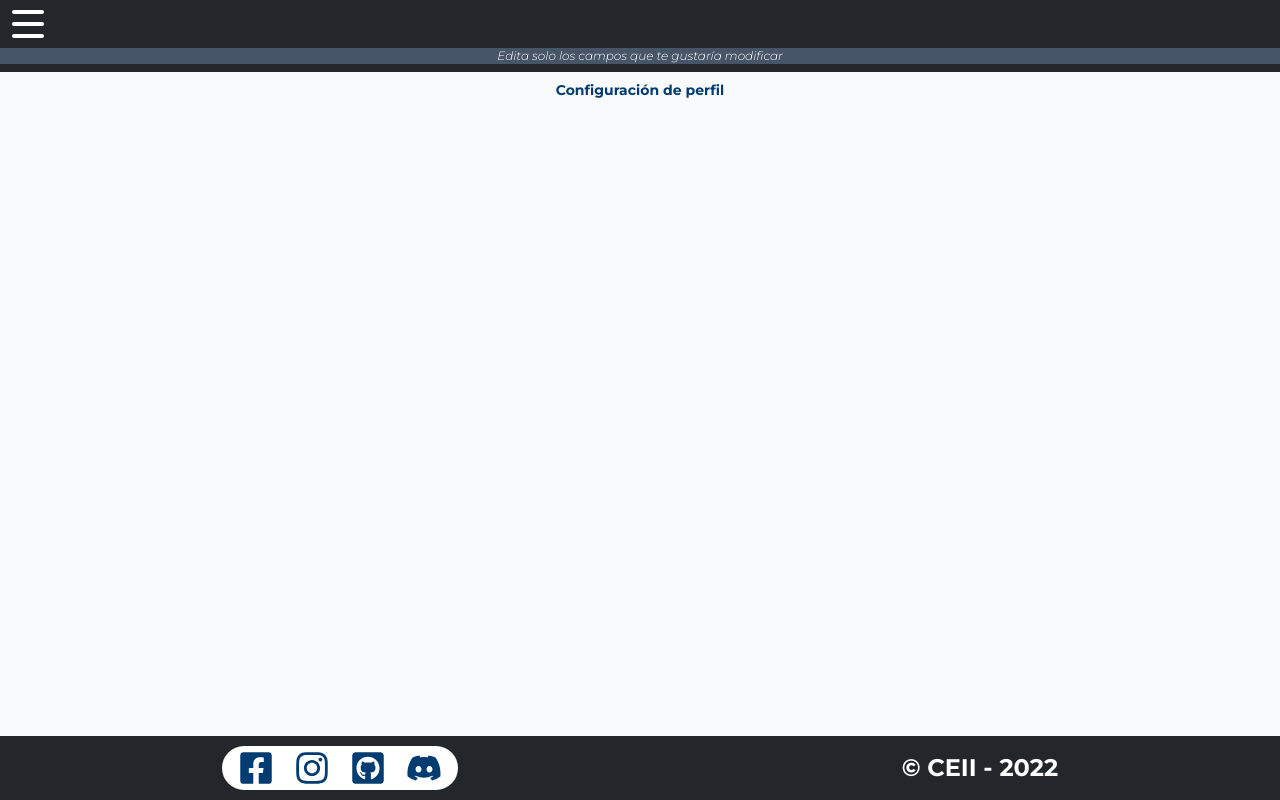
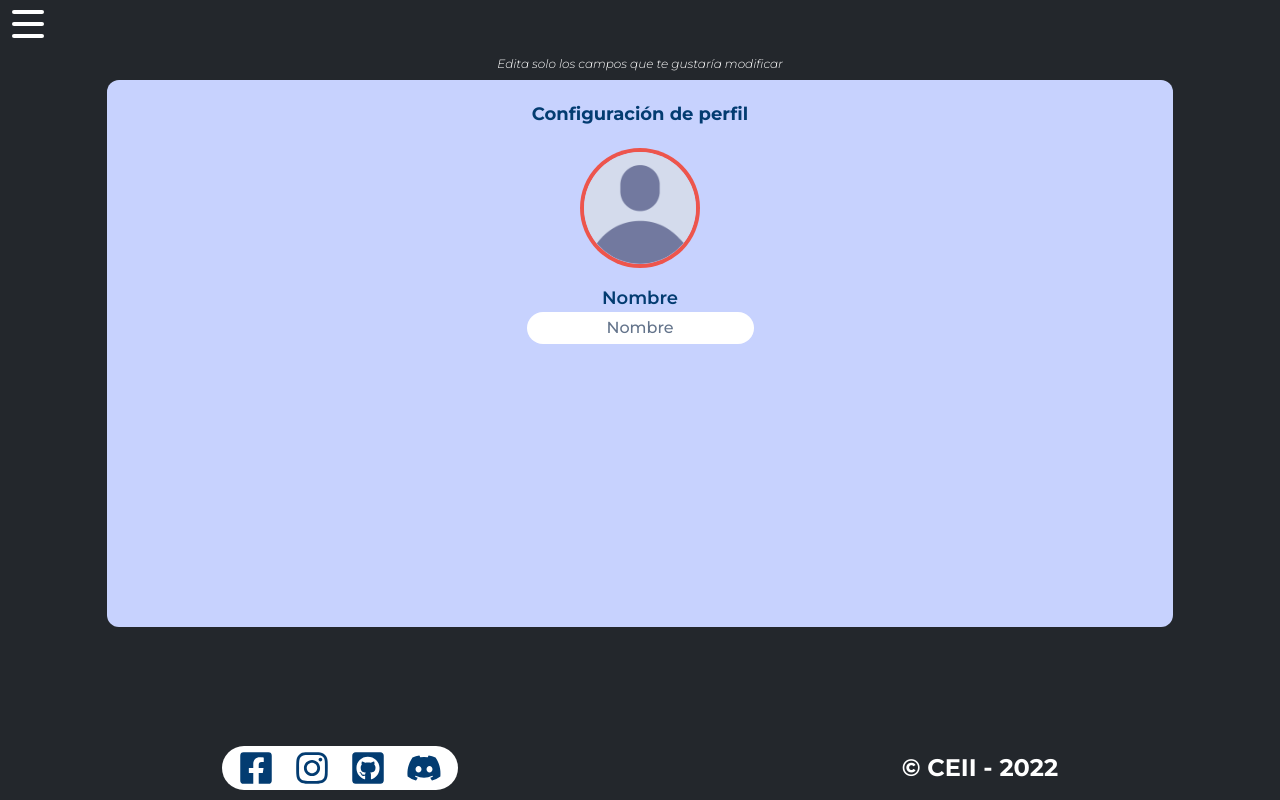
Before and after one commit to CEII/ceii.web, a Next.js app: page /users/me in a window 1280 px wide. Built offline with nearby package versions, Linux system fonts and the light colour scheme.

Commit message:
feat:ADD image user and inputs group

```diff
--- a/pages/users/me/index.tsx
+++ b/pages/users/me/index.tsx
@@ -2,6 +2,8 @@ import type { NextPage } from 'next';
 import Layout from '@components/Layout';
 import Head from 'next/head';
 import UserFooter from '@components/UserFooter';
+import { ImageContainer } from '@components/ImageContainer';
+import InputGroup from '@components/Inputs/InputGroup';
 
 
 const SettingsUser: NextPage = () => (
@@ -9,16 +11,30 @@ const SettingsUser: NextPage = () => (
         <Head>
             <title>Settings</title>
         </Head>
+
         <Layout showFooter showNav>
 
-                <div className="w-full bg-slate-600 text-center mb-0">
-                    <p className='text-white italic font-light text-xs'>Edita solo los campos que te gustaría modificar</p>
+            <section  className="mt-2 pb-6 h-full  flex flex-col items-center space-y-2 ">
+
+                <div className="w-full  text-center ">
+                     <p className='text-white italic font-light text-xs'>Edita solo los campos que te gustaría modificar</p>
                 </div>
-           <section  className="mt-2  h-full bg-gray-50 flex flex-col items-center space-y-2 ">
-                <div className=" h-full w-3/4 rounded-md">
-                    <h2 className="text-secondary text-center font-bold text-sm mt-2"> Configuración de perfil</h2>
+                <div className="bg-indigo-200 h-5/6 w-5/6 rounded-xl flex flex-col items-center">
+                    <h2 className="text-secondary text-center font-bold text-lg mt-5"> Configuración de perfil</h2>
+                    <ImageContainer src="/img/empty.png" alt='Profile picture' className="w-28 h-28 mt-6 ring-4 rounded-full ring-accent" rounded />
+                    <div className="mt-5 text-center flex flex-col-reverse  space-y-reverse text-secondary font-medium group">
+                            <InputGroup
+                                placeholder="Nombre"
+                                type="text"
+                                identifier="name"
+                                required
+                                minLength={19}
+                                maxLength={19}
+                                label={{ text: 'Nombre' }}
+                            />
+                        </div>
                 </div>
-           </section>
+            </section>
 
         </Layout>
 
```
